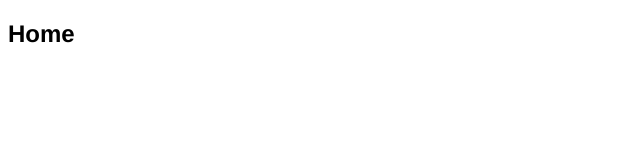
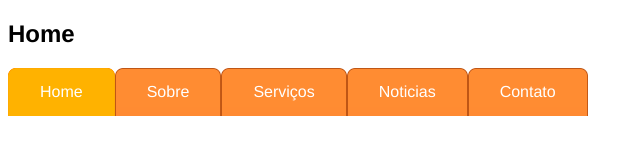
Before and after one commit to mensil/BarraDeMenuComAbas, a plain HTML site: page index.html in a window 1280 px wide. Shown: the whole page, without its empty margins (0-643 px from the left). Drawn offline with Linux system fonts and the light colour scheme.

Commit message:
Update estilo.css

```diff
--- a/estilo.css
+++ b/estilo.css
@@ -12,7 +12,7 @@ ul{
 
 ul li{
 	float: left;
-	background: url(imagens/aba-direita.png) no-repeat top right;
+	background: url(aba-direita.png) no-repeat top right;
 
 }
 
@@ -21,7 +21,7 @@ li a{
 	padding: 0 2em;
 	line-height: 3em;
 	text-decoration: none;
-	background: url(imagens/aba-esquerda.png) no-repeat top left;
+	background: url(aba-esquerda.png) no-repeat top left;
 	color: #fff;
 }
 
@@ -31,10 +31,10 @@ ul a:hover{
 }
 
 ul #atual{
-	background: url(imagens/aba-direita-atual.png) no-repeat top right;
+	background: url(aba-direita-atual.png) no-repeat top right;
 }
 
 ul #atual a {
-	background: url(imagens/aba-esquerda-atual.png) no-repeat top left;
+	background: url(aba-esquerda-atual.png) no-repeat top left;
 
 }
```
